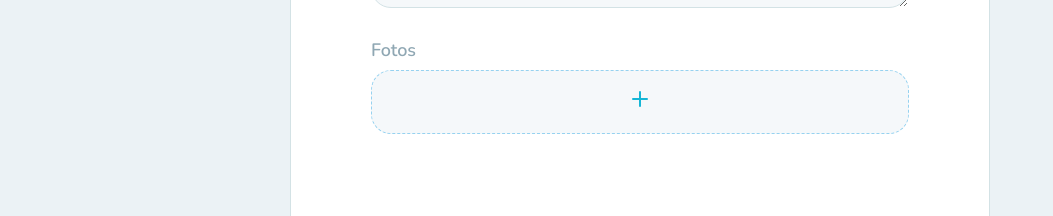
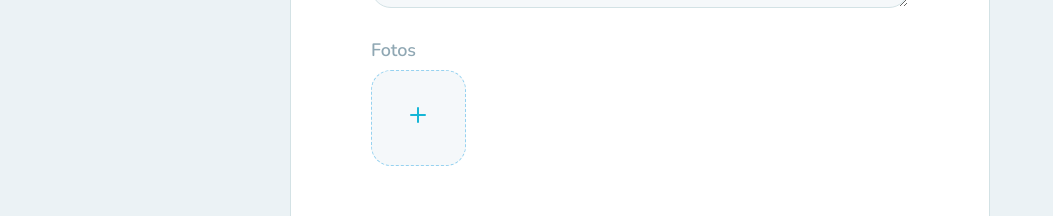
Before and after one commit to rpizzolato/study, a React (Create React App) app in the folder nlw3/aulas/web/: page /orphanages/create in a window 1280 px wide. Shown: the part 812-1028 px from the top of the page, without its empty margins (0-1053 px from the left). Built offline with nearby package versions, Linux system fonts and the light colour scheme.

Commit message:
Stopped at 01:22:00 in nlw3

```diff
--- a/nlw3/aulas/web/src/pages/CreateOrphanage.tsx
+++ b/nlw3/aulas/web/src/pages/CreateOrphanage.tsx
@@ -1,4 +1,4 @@
-import React, { useState } from "react";
+import React, { useState, FormEvent } from "react";
 import { Map, Marker, TileLayer } from 'react-leaflet';
 import { LeafletMouseEvent } from 'leaflet';
 
@@ -16,6 +16,7 @@ export default function CreateOrphanage() {
   const [about, setAbout] = useState('');
   const [instructions, setInstructions] = useState('');
   const [opening_hours, setOpeningHours] = useState('');
+  const [open_on_weekends, setOpenOnWeekends] = useState(true);
 
   function handleMapClick(event: LeafletMouseEvent) {
     const { lat, lng } = event.latlng;
@@ -26,13 +27,29 @@ export default function CreateOrphanage() {
     })
   }
 
+  function handleSubmit(event: FormEvent) {
+    event.preventDefault();
+
+    const { latitude, longitude } = position;
+
+    console.log({
+      name,
+      about,
+      latitude,
+      longitude,
+      instructions,
+      opening_hours,
+      open_on_weekends
+    });
+  }
+
   return (
     <div id="page-create-orphanage">
 
       <Sidebar />
 
       <main>
-        <form className="create-orphanage-form">
+        <form onSubmit={handleSubmit} className="create-orphanage-form">
           <fieldset>
             <legend>Dados</legend>
 
@@ -79,13 +96,16 @@ export default function CreateOrphanage() {
             <div className="input-block">
               <label htmlFor="images">Fotos</label>
 
-              <div className="uploaded-image">
+              <div className="images-container">
+
+                <button
+                  type="button"
+                  className="new-image">
+                  <FiPlus size={24} color="#15b6d6" />
+                </button>
 
               </div>
 
-              <button className="new-image">
-                <FiPlus size={24} color="#15b6d6" />
-              </button>
             </div>
           </fieldset>
 
@@ -112,8 +132,18 @@ export default function CreateOrphanage() {
               <label htmlFor="open_on_weekends">Atende fim de semana</label>
 
               <div className="button-select">
-                <button type="button" className="active">Sim</button>
-                <button type="button">Não</button>
+                <button
+                  type="button"
+                  className={open_on_weekends ? 'active' : ''}
+                  onClick={() => setOpenOnWeekends(true)}>
+                    Sim
+                </button>
+                <button
+                  type="button"
+                  className={!open_on_weekends ? 'active' : ''}
+                  onClick={() => setOpenOnWeekends(false)}>
+                    Não
+                </button>
               </div>
             </div>
           </fieldset>
--- a/nlw3/aulas/web/src/styles/pages/create-orphanage.css
+++ b/nlw3/aulas/web/src/styles/pages/create-orphanage.css
@@ -87,9 +87,14 @@ form.create-orphanage-form .input-block textarea {
   line-height: 28px;
 }
 
-form.create-orphanage-form .input-block .new-image {
-  width: 100%;
-  height: 64px;
+form.create-orphanage-form .input-block .images-container {
+  display: grid;
+  grid-template-columns: repeat(5, 1fr);
+  grid-gap: 16px;
+}
+
+form.create-orphanage-form .input-block .images-container .new-image {
+  height: 96px;
   background: #F5F8FA;
   border: 1px dashed #96D2F0;
   border-radius: 20px;
```
Also changed, not shown: 1 other file (tests, documents, lock files or other folders).
